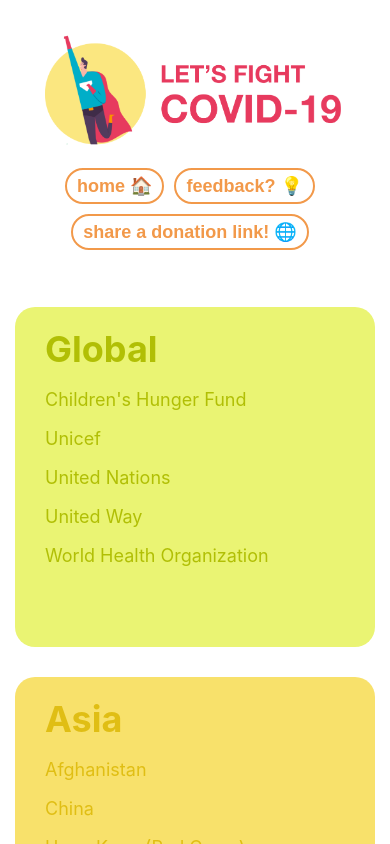
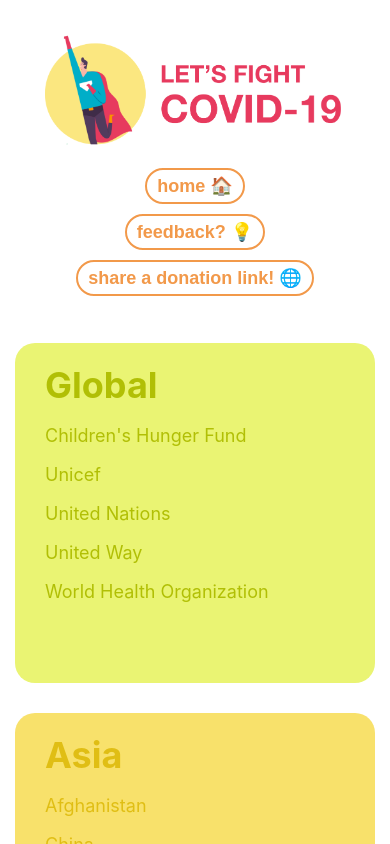
Before and after one commit to donatecovid19/website, a React (Create React App) app: page / in a window 390 px wide. Shown: the top 844 px of the page. Built offline with nearby package versions, Linux system fonts and the light colour scheme.

Commit message:
Reverted nav links to 3 lines; added margins

```diff
--- a/public/css/theme.css
+++ b/public/css/theme.css
@@ -31,7 +31,7 @@ button {
   border-radius: 20px;
   padding: 10px 20px;
   transition: 0.4s;
-  margin: 0 10px 10px 0;
+  margin-right: 10px;
 }
 
 button a {
@@ -46,7 +46,6 @@ button:hover {
 }
 
 .nav {
-  display: center;
   margin: 2em auto 2em;
   text-align: center;
 }
@@ -123,5 +122,7 @@ footer {
   button {
     font-size: 18px;
     padding: 5px 10px;
+    display: block;
+    margin: 10px auto;
   }
 }
```
